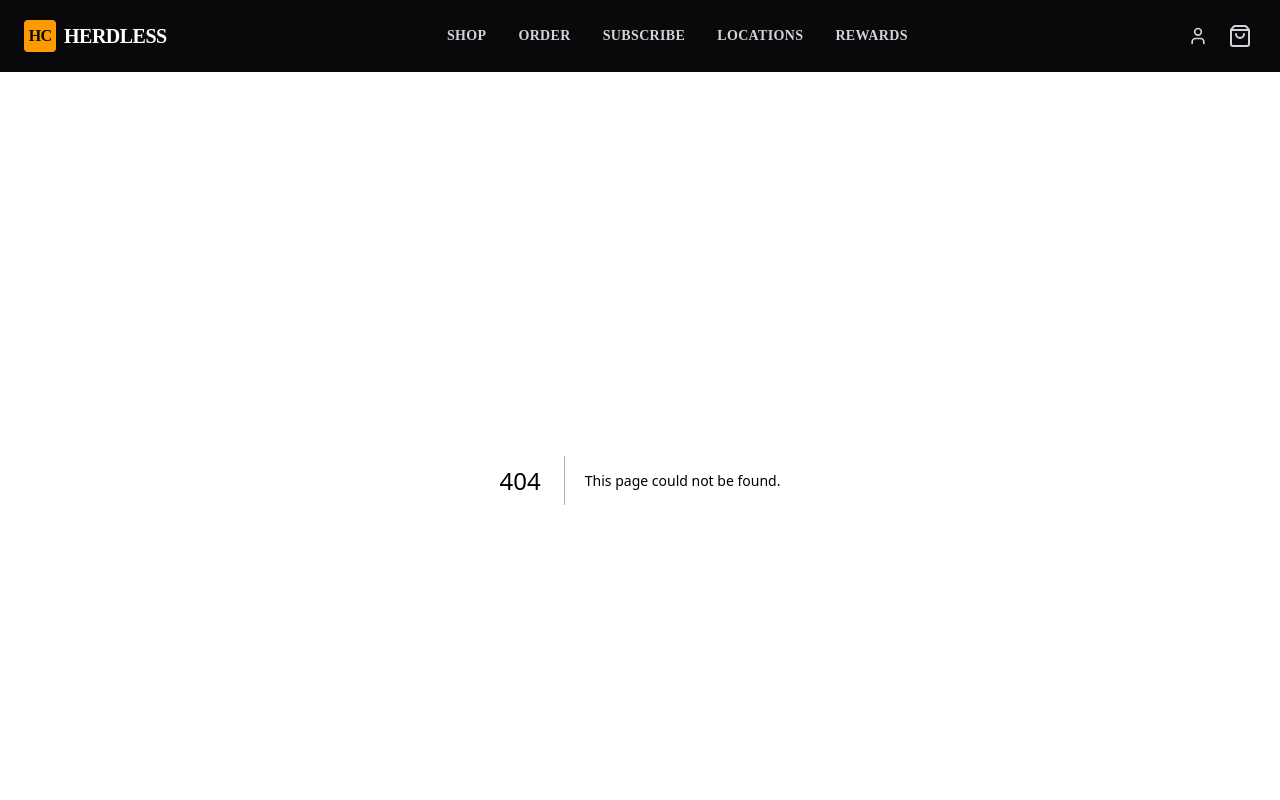
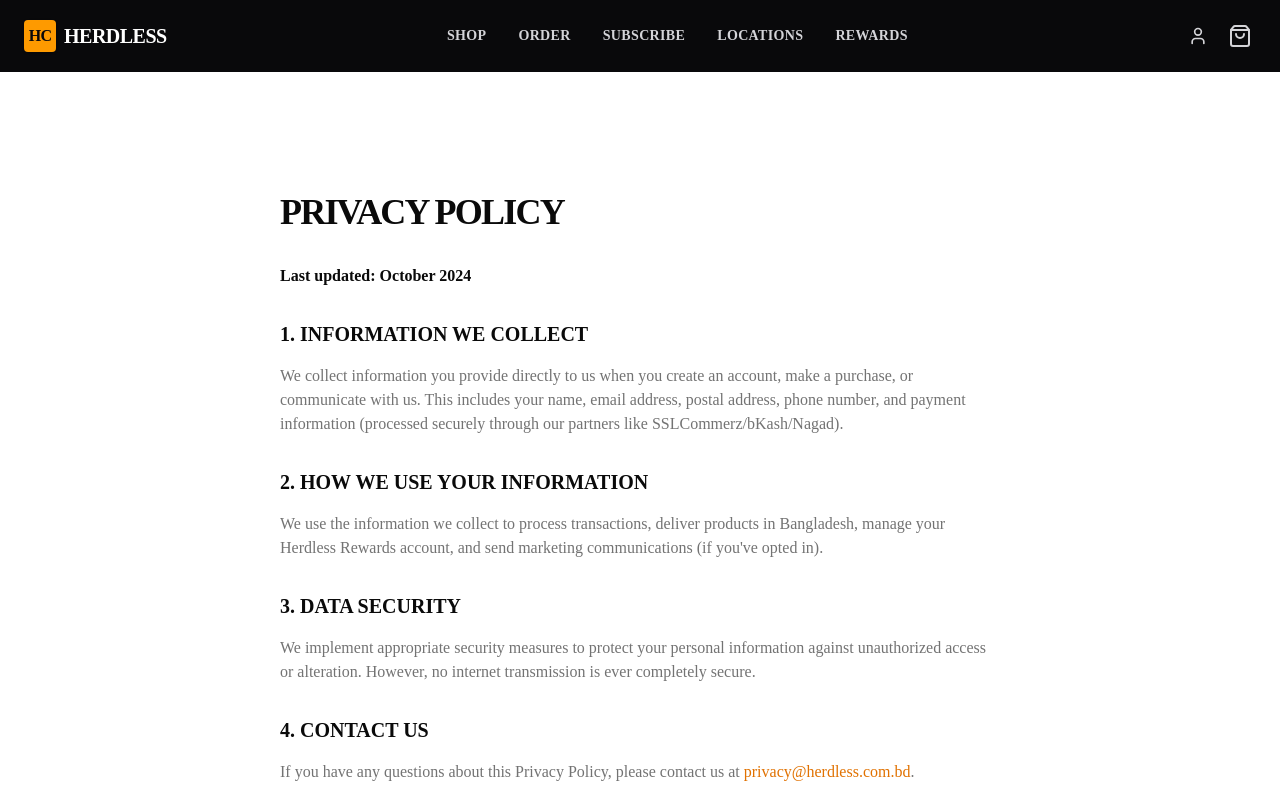
Before and after one commit to jotyprokash/Herdless-Bean-To-Cloud, a Next.js app: page /legal/privacy in a window 1280 px wide. Before the commit this address had no page. Shown: the top 800 px of the page. Built offline with nearby package versions, Linux system fonts and the light colour scheme.

Commit message:
Add privacy policy, terms of service, and refund policy pages

```diff
--- /dev/null
+++ b/src/app/legal/privacy/page.tsx
@@ -0,0 +1,32 @@
+import { Metadata } from 'next';
+
+export const metadata: Metadata = {
+  title: 'Privacy Policy | Herdless Coffee BD',
+  description: 'Our privacy policy detailing how we manage and protect your data.',
+};
+
+export default function PrivacyPolicyPage() {
+  return (
+    <div className="min-h-screen bg-white pb-20 pt-16">
+      <div className="container mx-auto max-w-3xl px-4 md:px-6">
+        <h1 className="text-4xl font-black uppercase tracking-tighter mb-8 mt-12">Privacy Policy</h1>
+
+        <div className="prose prose-zinc max-w-none text-muted-foreground">
+          <p className="font-bold text-foreground">Last updated: October 2024</p>
+
+          <h2 className="text-xl font-bold uppercase text-foreground mt-8 mb-4">1. Information We Collect</h2>
+          <p>We collect information you provide directly to us when you create an account, make a purchase, or communicate with us. This includes your name, email address, postal address, phone number, and payment information (processed securely through our partners like SSLCommerz/bKash/Nagad).</p>
+
+          <h2 className="text-xl font-bold uppercase text-foreground mt-8 mb-4">2. How We Use Your Information</h2>
+          <p>We use the information we collect to process transactions, deliver products in Bangladesh, manage your Herdless Rewards account, and send marketing communications (if you've opted in).</p>
+
+          <h2 className="text-xl font-bold uppercase text-foreground mt-8 mb-4">3. Data Security</h2>
+          <p>We implement appropriate security measures to protect your personal information against unauthorized access or alteration. However, no internet transmission is ever completely secure.</p>
+
+          <h2 className="text-xl font-bold uppercase text-foreground mt-8 mb-4">4. Contact Us</h2>
+          <p>If you have any questions about this Privacy Policy, please contact us at <a href="mailto:privacy@herdless.com.bd" className="text-amber-600 hover:underline">privacy@herdless.com.bd</a>.</p>
+        </div>
+      </div>
+    </div>
+  );
+}
--- /dev/null
+++ b/src/app/legal/refunds/page.tsx
@@ -0,0 +1,28 @@
+import { Metadata } from 'next';
+
+export const metadata: Metadata = {
+  title: 'Refund Policy | Herdless Coffee BD',
+  description: 'Our policy regarding returns, refunds, and replacements for coffee and merchandise.',
+};
+
+export default function RefundsPage() {
+  return (
+    <div className="min-h-screen bg-white pb-20 pt-16">
+      <div className="container mx-auto max-w-3xl px-4 md:px-6">
+        <h1 className="text-4xl font-black uppercase tracking-tighter mb-8 mt-12">Refund Policy</h1>
+
+        <div className="prose prose-zinc max-w-none text-muted-foreground">
+          <h2 className="text-xl font-bold uppercase text-foreground mt-8 mb-4">Coffee Guarantee</h2>
+          <p>Coffee is a perishable product, and we roast to order to ensure you receive the freshest beans possible. Therefore, we do not accept returns on roasted coffee beans.</p>
+          <p>However, we're obsessed with quality. If you're not satisfied with the quality of your coffee, please contact us within 7 days of receiving your order at <a href="mailto:support@herdless.com.bd" className="text-amber-600 hover:underline">support@herdless.com.bd</a> with your order number. We will either send a replacement bag or issue a store credit/refund at our discretion.</p>
+
+          <h2 className="text-xl font-bold uppercase text-foreground mt-8 mb-4">Merchandise & Gear</h2>
+          <p>Unused and unopened merchandise, brewing gear, or non-coffee items may be returned within 14 days of delivery. The item must be in its original packaging and in the same condition that you received it.</p>
+
+          <h2 className="text-xl font-bold uppercase text-foreground mt-8 mb-4">Refund Process</h2>
+          <p>If you are approved for a refund, it will be processed within 5-7 business days. A credit will automatically be applied to your original method of payment (bKash, Nagad, or Credit Card).</p>
+        </div>
+      </div>
+    </div>
+  );
+}
--- /dev/null
+++ b/src/app/legal/terms/page.tsx
@@ -0,0 +1,32 @@
+import { Metadata } from 'next';
+
+export const metadata: Metadata = {
+  title: 'Terms of Service | Herdless Coffee BD',
+  description: 'Terms and conditions for using the Herdless Coffee website and placing orders.',
+};
+
+export default function TermsPage() {
+  return (
+    <div className="min-h-screen bg-white pb-20 pt-16">
+      <div className="container mx-auto max-w-3xl px-4 md:px-6">
+        <h1 className="text-4xl font-black uppercase tracking-tighter mb-8 mt-12">Terms of Service</h1>
+
+        <div className="prose prose-zinc max-w-none text-muted-foreground">
+          <p className="font-bold text-foreground">Last updated: October 2024</p>
+
+          <h2 className="text-xl font-bold uppercase text-foreground mt-8 mb-4">1. Introduction</h2>
+          <p>Welcome to Herdless Coffee BD. By accessing our website or purchasing our products, you agree to be bound by these Terms of Service.</p>
+
+          <h2 className="text-xl font-bold uppercase text-foreground mt-8 mb-4">2. Eligibility</h2>
+          <p>You must be at least 18 years old or visiting under the supervision of a parent or guardian to use this website to place orders within Bangladesh.</p>
+
+          <h2 className="text-xl font-bold uppercase text-foreground mt-8 mb-4">3. Products & Pricing</h2>
+          <p>All prices are indicated in Bangladeshi Taka (BDT). Prices and availability of products are subject to change without notice. We make every effort to display the colors and images of our products accurately.</p>
+
+          <h2 className="text-xl font-bold uppercase text-foreground mt-8 mb-4">4. Subscription Terms</h2>
+          <p>If you purchase a subscription plan, you agree to recurring billing based on the frequency selected (weekly, bi-weekly, or monthly). Subscriptions can be paused or cancelled at any time through your account dashboard.</p>
+        </div>
+      </div>
+    </div>
+  );
+}
```
